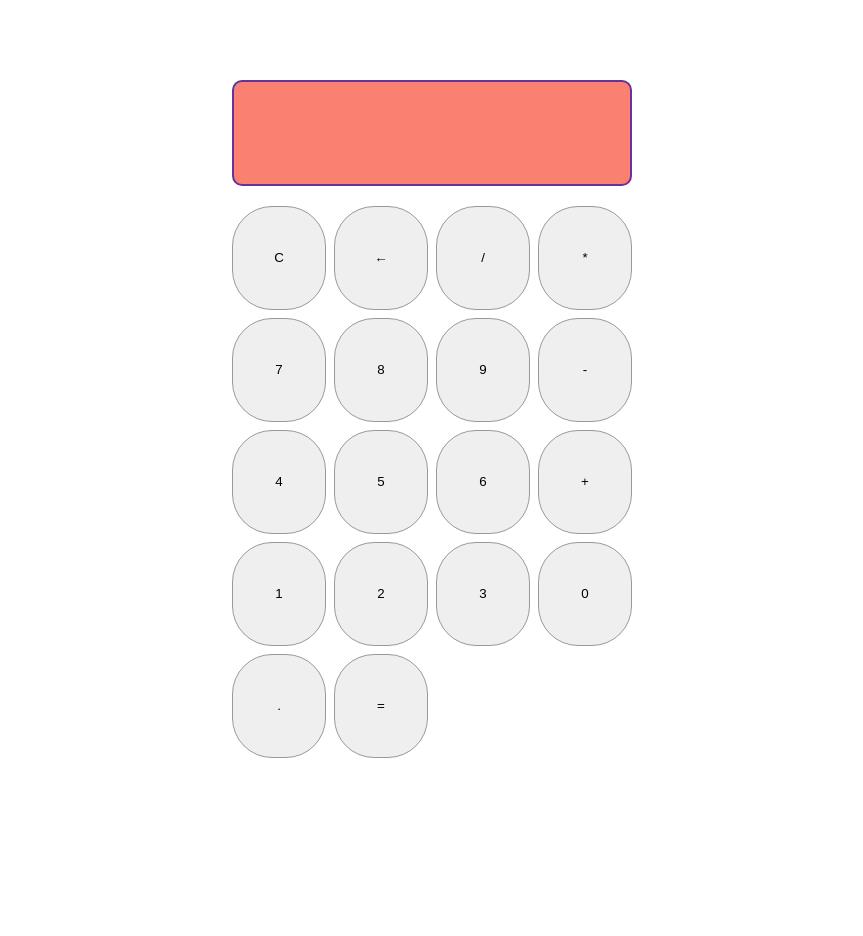
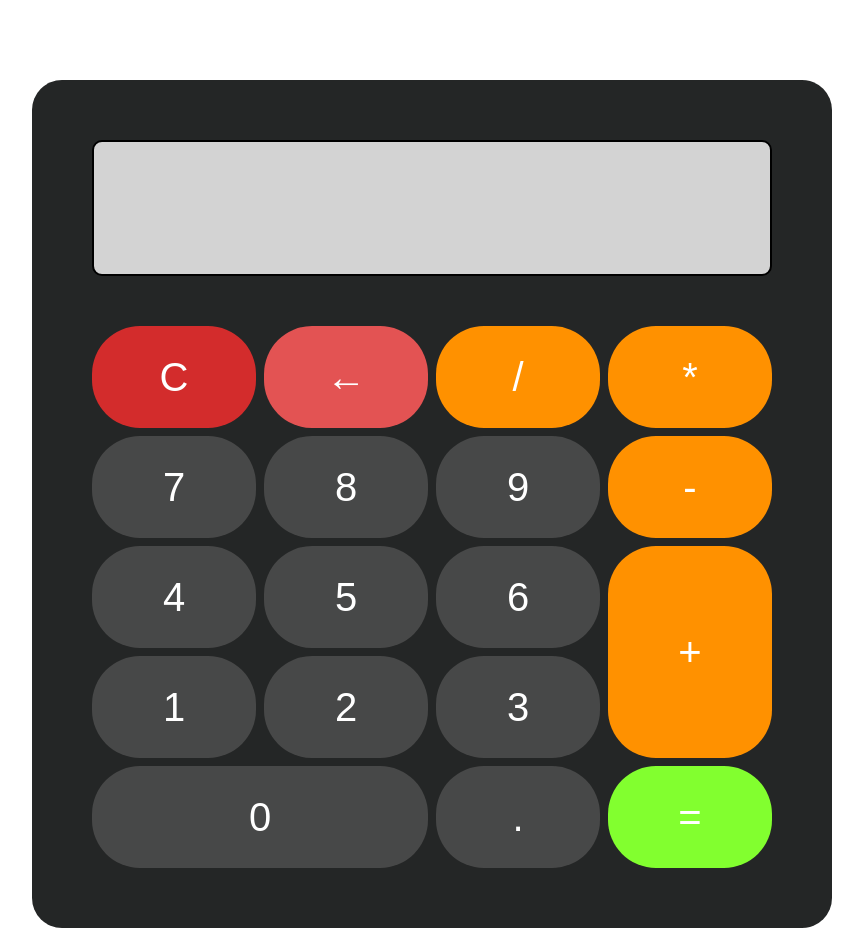
Before and after one commit to Nick-Bos/Calculator-Project, a plain HTML site: page index.html in a window 1280 px wide. Shown: the whole page, without its empty margins (208-1071 px from the left). Before the commit the page ends 800 px from the top, so only its background shows below. Drawn offline with Linux system fonts and the light colour scheme.

Commit message:
style: :art: Add styles, shape, colour to calculator buttons

```diff
--- a/styles.css
+++ b/styles.css
@@ -1,22 +1,24 @@
 .container{
-    max-width: 400px;
+    max-width: 800px;
     margin: 10vh auto 0 auto;
 }
 
 .calculator-body{
-
+    background-color: rgb(36, 38, 38);
+    padding: 60px;
+    border-radius: 30px;
 }
 
 .calc-display{
-    border: solid 2px rebeccapurple;
+    border: solid 2px rgb(0, 0, 0);
     border-radius: 10px;
-    background-color: salmon;
+    background-color: lightgray;
     text-align: right;
-    line-height: 70px;
-    height: 70px;
+    line-height: 100px;
+    height: 100px;
     padding: 16px 8px;
     font-size: 25px;
-    margin-bottom: 20px;
+    margin-bottom: 50px;
 }
 
 .buttons{
@@ -28,9 +30,41 @@
 
 
 button{
-    border: 0.5px solid #999;
-    border-radius: 40px;
+    background-color: rgba(89, 89, 89, 0.682);
+    color: white;
+    font-size: 40px;
+    border: rgb(248, 246, 246);
+    border-radius: 48px;
     line-height: 100px;
     text-align: center;
     cursor: pointer;
 }
+
+.equals-btn{
+    background-color: rgb(130, 255, 47);
+}
+
+.add-btn{
+    color: white;
+    font-size: 40px;
+    grid-row-start: 3;
+    grid-row-end: 5;
+    grid-column-end: 5;
+}
+
+.add-btn, .minus-btn, .multiply-btn, .divid-btn {
+    background-color: rgb(255, 145, 0)
+}
+.clear-btn{
+    background-color: rgb(211, 44, 44);
+}
+
+.bkspc-btn{
+    background-color: rgb(227, 83, 83);
+}
+
+
+.zero-btn{
+    grid-column-start: 1;
+    grid-column-end: 3;
+}
```
